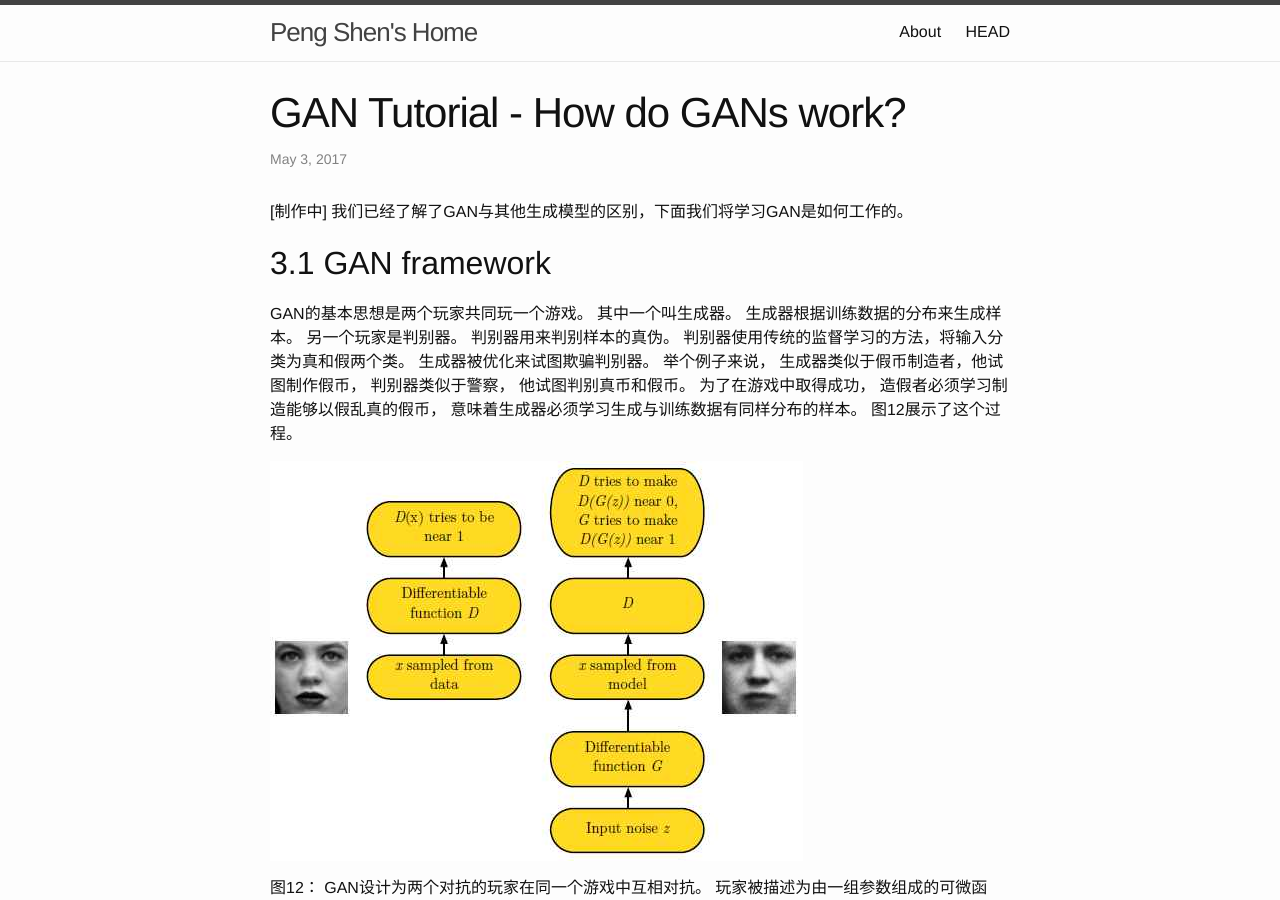
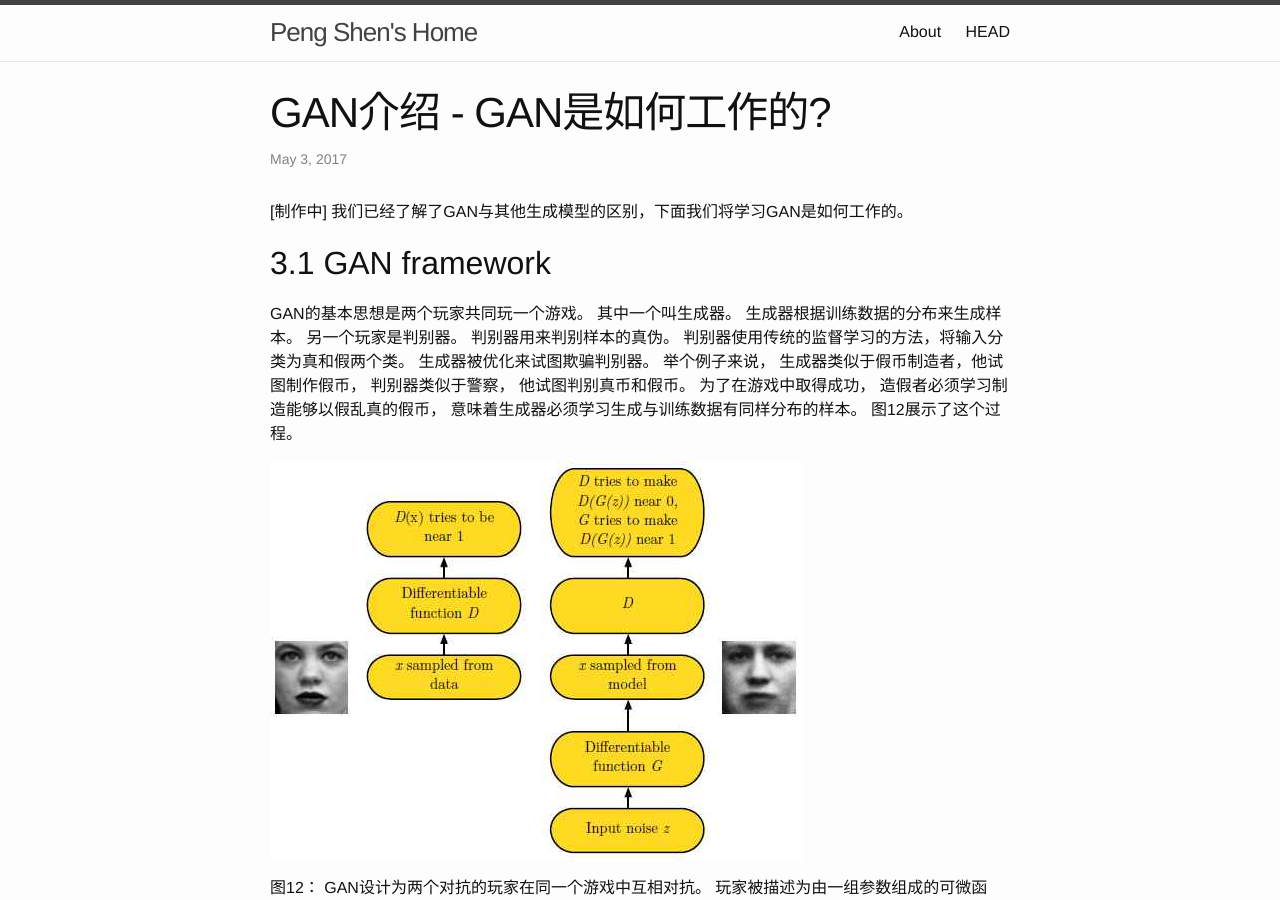
Before and after one commit to sinpycn/sinpycn.github.io, a Jekyll site: the page built from _posts/research/2017-05-03-NIPS2016-GAN-Tutorial-:-How-do-GANs-work.md, in a window 1280 px wide and 900 px high. Built offline with Jekyll 4.4.1, drawn with Linux system fonts in a browser that asks for light colours; formulas are drawn with MathJax 3.

Commit message:
Update 2017-05-03-NIPS2016-GAN-Tutorial-:-How-do-GANs-work.md

```diff
--- a/_posts/research/2017-05-03-NIPS2016-GAN-Tutorial-:-How-do-GANs-work.md
+++ b/_posts/research/2017-05-03-NIPS2016-GAN-Tutorial-:-How-do-GANs-work.md
@@ -1,5 +1,5 @@
 ---
-title: GAN Tutorial - How do GANs work?
+title: GAN介绍 - GAN是如何工作的?
 layout: post
 mathjax: true
 ---
```
